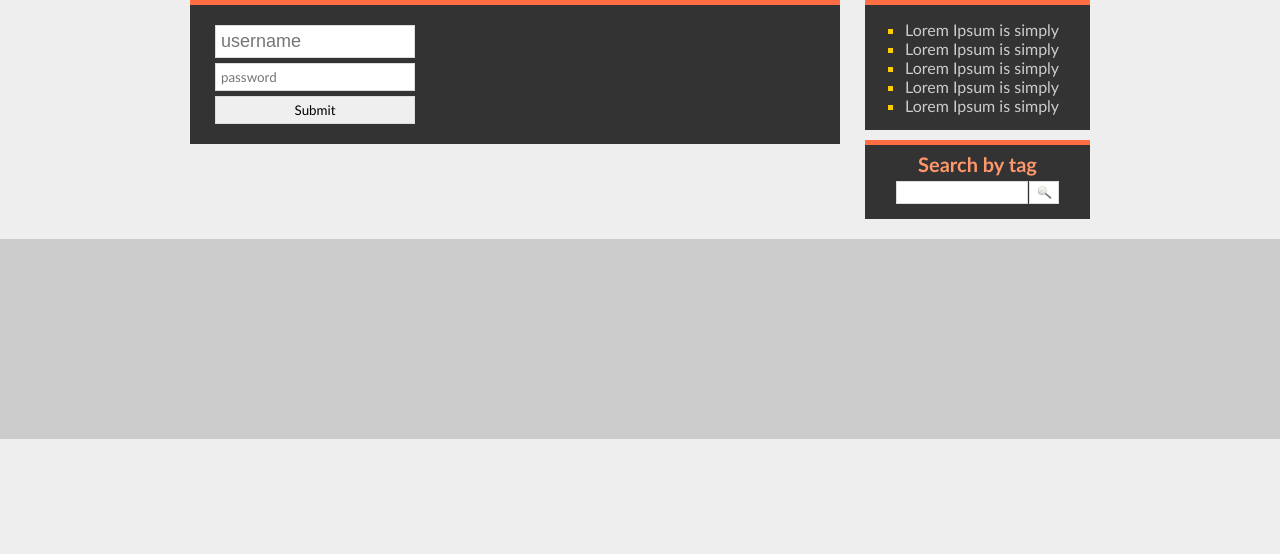
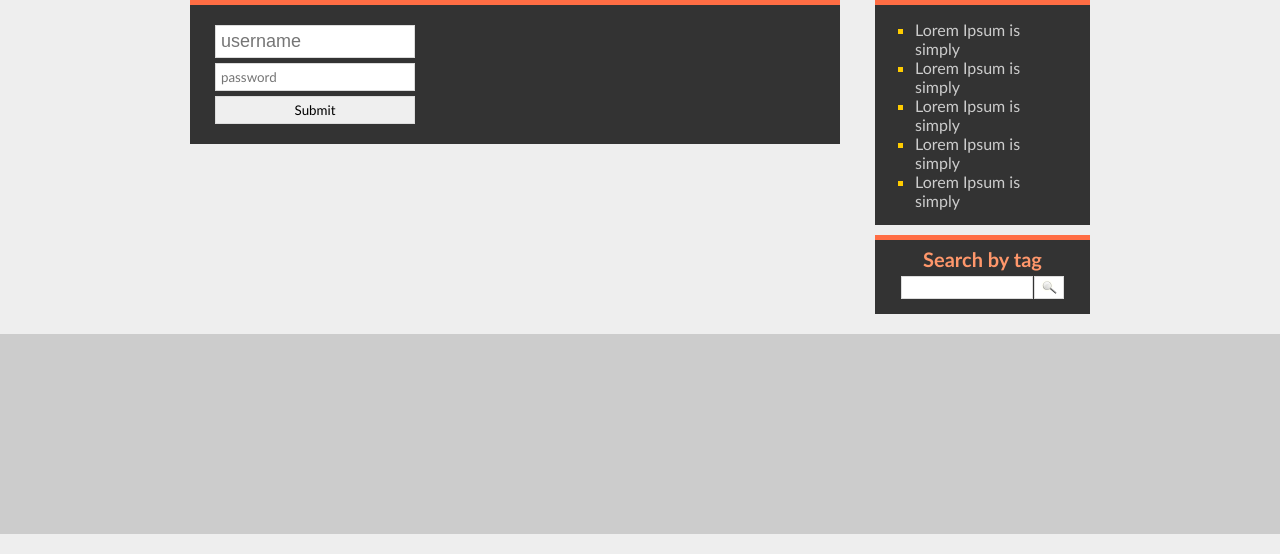
Before and after one commit to gkkirilov/SoftUni-PHP-Teamwork, a PHP site: page /admin/index.php in a window 1280 px wide. Shown: the part 115-669 px from the top of the page. Run offline with PHP 8.4, Linux system fonts and the light colour scheme.

Commit message:
rework search

```diff
--- a/inc/header.php
+++ b/inc/header.php
@@ -25,7 +25,8 @@ require "utils.php";
             </nav>
             <h1><a href="index.php">Blog</a></h1>
         </header>
-        <aside id="menu">
+        <aside>
+            <div>
 				<ul>
 					<li><a href="#">Lorem Ipsum is simply</a></li>
 					<li><a href="#">Lorem Ipsum is simply</a></li>
@@ -33,9 +34,8 @@ require "utils.php";
 					<li><a href="#">Lorem Ipsum is simply</a></li>
 					<li><a href="#">Lorem Ipsum is simply</a></li>
 				</ul>
-        </aside>
-
-        <aside id="search-bar">
+			</div>
+            <div class="searchBar">
                 <h4 id="search-title">Search by tag</h4>
                 <form action="search.php" id="search-field" method="get">
                     <label for="search">
@@ -43,5 +43,6 @@ require "utils.php";
                     </label>
                     <input type="submit" id="search-button" value=""/>
                 </form>
+            </div>
         </aside>
         <main>
--- a/index.php
+++ b/index.php
@@ -21,7 +21,7 @@ if (isset($_GET["tag"])) {
             foreach ($posts as $row) {
                 $_SESSION['row'.$row['id']] = $row;
                 echo '<div class="post" > ';
-                echo '<div class="date clear" > ' . date('d . m . Y H:i', strtotime($row['time'])) . ' </div > ';
+                echo '<div class="date clear" > ' . date('d . m . Y H:i', $row['time']) . ' </div > ';
                 echo '<h3 class="postTitle" ><a href = "post.php?id=' . $row['id'] . '" >' . $row['title'] . ' </a ></h3 > ';
                 echo '<div class="postContent" > ' . nl2br($row['text']) . ' </div > ';
                 echo '<div class="tags" > Tags: ';
--- a/styles/style.css
+++ b/styles/style.css
@@ -95,28 +95,33 @@ main {
     text-shadow: 2px 2px 0 rgba(0, 0, 0, 0.1);
 }
 
-aside#menu {
+aside{
     float: right;
     text-align: left;
-    width: 175px;
+    width: 215px;
+}
+aside div{
+    border-top: 5px solid #FF6D44;
+    padding: 15px 25px;
+    margin-bottom: 0px;
     background: #333;
-    padding: 15px 25px;
-    border-top: 5px solid #FF6D44;
+    width: 100%;
+    box-sizing: border-box;
 }
-aside#menu ul {
+aside div ul {
     list-style: square;
     padding-left: 15px;
 }
 
-aside#menu ul li {
+aside div ul li {
     color: #ffcc00;
 }
 
-aside#menu ul li a {
+aside div ul li a {
     color: #ccc;
 }
 
-aside#menu ul li a:hover {
+aside div ul li a:hover {
     color: #fff;
 }
 
@@ -309,24 +314,22 @@ form#search-field {
     margin: -8px 0 5px 0;
 }
 
-aside#search-bar {
+aside .searchBar {
     margin-top: 10px;
     margin-left: 500px;
     float: right;
     text-align: left;
-    width: 175px;
     background: #333;
-    padding: 15px 25px;
     border-top: 5px solid #FF6D44;
 }
 
-aside#search-bar #search {
+aside .searchBar #search {
     display: inline-block;
     width: 120px;
     vertical-align: middle;
  }
 
-aside#search-bar #search-button {
+aside .searchBar #search-button {
     width: 30px;
     height: 23px;
     vertical-align: middle;
@@ -334,7 +337,7 @@ aside#search-bar #search-button {
     background: #ffffff url(../img/search.png) no-repeat center;
 }
 
-aside#search-bar #search-button:hover {
+aside .searchBar #search-button:hover {
     cursor: pointer;
 }
 /* Search bar style END */
```
Lines whose indentation alone changed are shown as unchanged.
